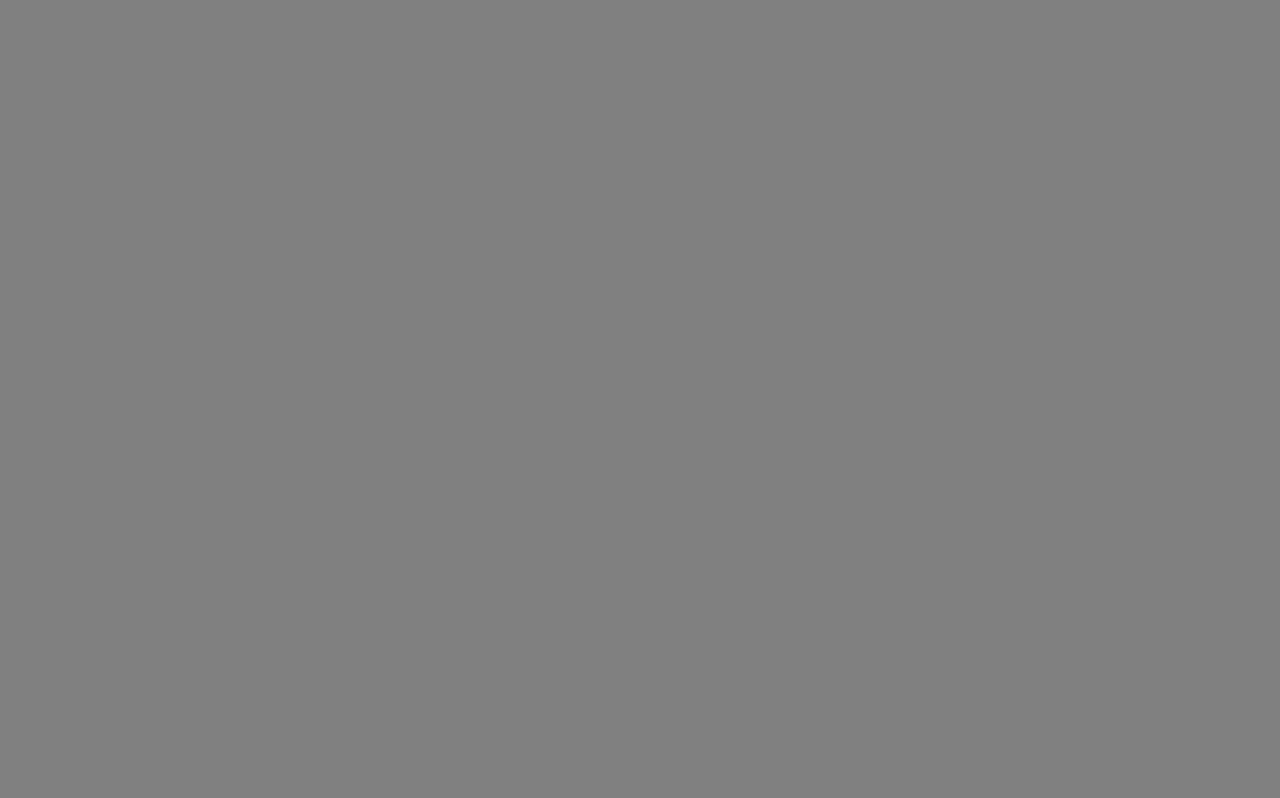
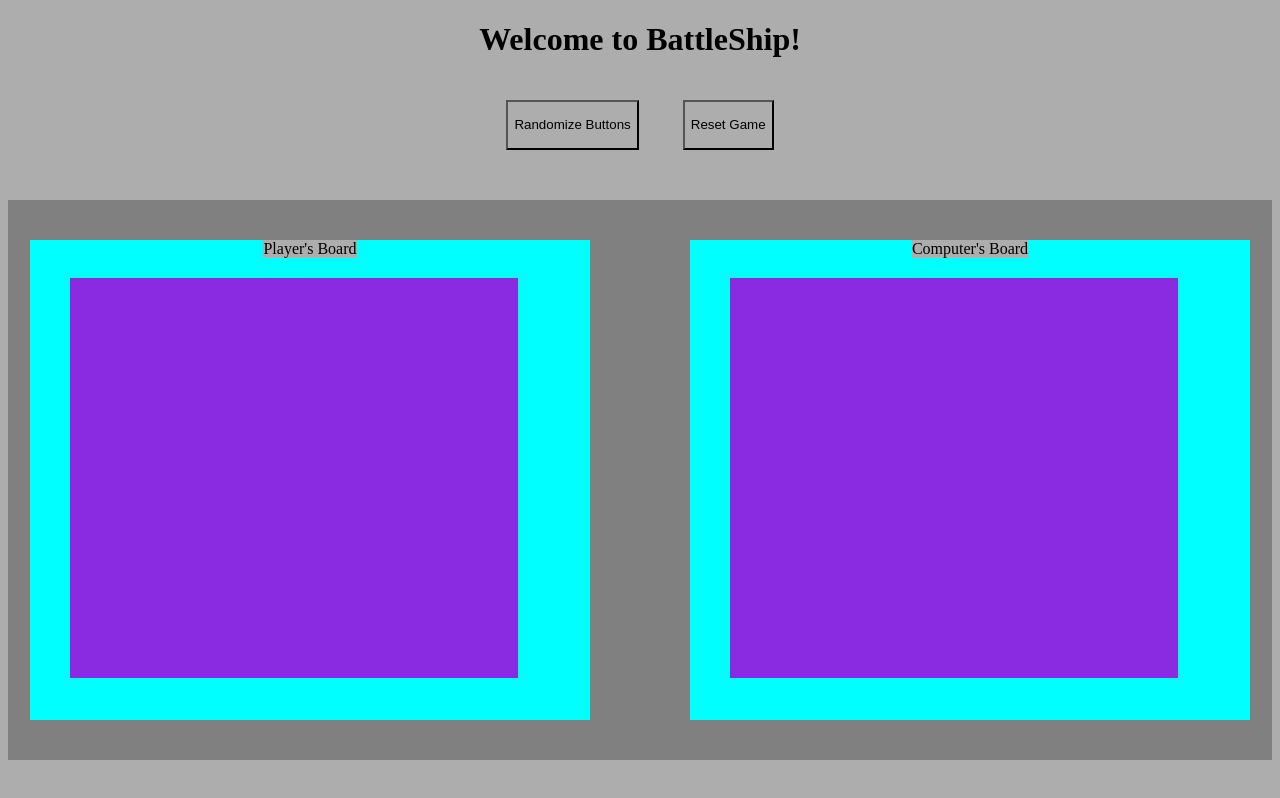
Before and after one commit to gautamtayal1/battleship-game, a website built with webpack: page src/template.html in a window 1280 px wide. Built offline with nearby package versions, Linux system fonts and the light colour scheme.

Commit message:
basic ui done

```diff
--- a/src/styles.css
+++ b/src/styles.css
@@ -1,3 +1,41 @@
 *{
+    background-color: rgb(173, 173, 173);
+    text-align: center;
+}
+
+h1{
+    text-align: center;
+}
+
+.btn-box{
+    height: 15vh;
+
+}
+
+button{
+    height: 50px;
+    margin: 20px;
+}
+
+.main-container{
+    height: 70vh;
     background-color: grey;
+    display: flex;
+    align-items: center;
+    justify-content: center;
+    gap: 100px;
 }
+
+.player-outer-box, .comp-outer-box{
+    height: 60vh;
+    background-color: aqua;
+    width: 70vh;
+}
+
+.player-game-container, .comp-game-container{
+    height: 50vh;
+    background-color: blueviolet;
+    width: 80%;
+    margin-left: 40px;
+    margin-top: 20px;
+}
--- a/src/template.html
+++ b/src/template.html
@@ -0,0 +1,29 @@
+<!DOCTYPE html>
+<html lang="en">
+<head>
+    <meta charset="UTF-8">
+    <meta name="viewport" content="width=device-width, initial-scale=1.0">
+    <title>Battleship</title>
+</head>
+<body>
+    <div class="navbar">
+        <h1>Welcome to BattleShip!</h1>
+    </div>
+    <div class="btn-box">
+        <button class="randomize-btn">Randomize Buttons</button>
+        <button class="reset-btn">Reset Game</button>
+    </div>
+    <div class="main-container">
+        <div class="player-outer-box">
+            <span>Player's Board</span>
+            <div class="player-game-container">
+            </div>
+        </div>
+        <div class="comp-outer-box">
+            <span>Computer's Board</span>
+            <div class="comp-game-container">
+            </div>
+        </div>
+    </div>
+</body>
+</html>
```
